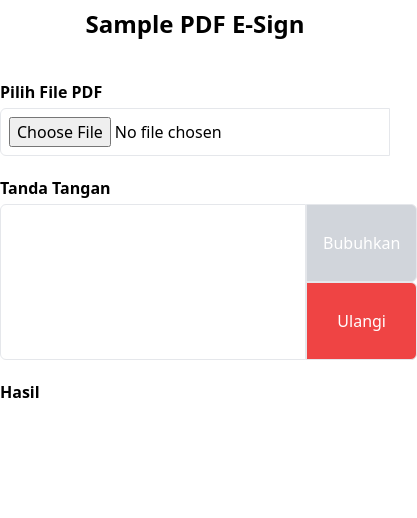
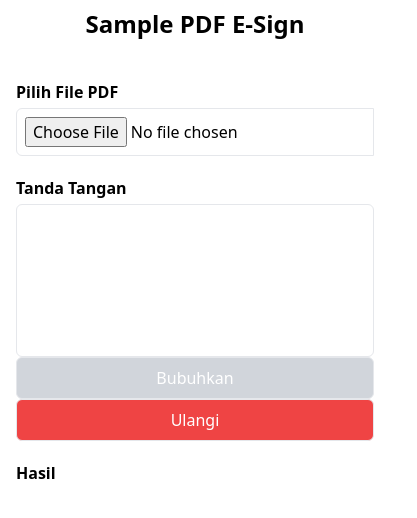
Before and after one commit to arifintajul4/sample-pdf-esign, a React (Vite) app: page / in a window 390 px wide. Shown: the top 518 px of the page, 417 px wide, since content can reach past the window. Built offline with nearby package versions, Linux system fonts and the light colour scheme.

Commit message:
fix for mobile

```diff
--- a/src/App.jsx
+++ b/src/App.jsx
@@ -183,7 +183,7 @@ function App() {
       <h1 className="font-bold text-center text-2xl mt-2 mb-10">
         Sample PDF E-Sign
       </h1>
-      <div className="max-w-3xl mx-auto space-y-5">
+      <div className="max-w-3xl mx-auto space-y-5 px-4">
         <div>
           <p className="mb-1 font-semibold">Pilih File PDF</p>
           <div className="flex">
@@ -198,7 +198,7 @@ function App() {
         </div>
         <div>
           <p className="mb-1 font-semibold">Tanda Tangan</p>
-          <div className="flex justify-between ">
+          <div className="sm:flex justify-between md:flex">
             <canvas
               ref={canvasRef}
               onMouseDown={handleMouseDown}
@@ -207,20 +207,20 @@ function App() {
               onTouchStart={handleTouchStart}
               onTouchMove={handleTouchMove}
               onTouchEnd={handleTouchEnd}
-              className="w-full border rounded-md h-fit rounded-tr-none rounded-br-none"
+              className="w-full border rounded-md h-fit sm:rounded-tr-none sm:rounded-br-none"
               id="signatureCanvas"
             ></canvas>
             <div className="flex flex-col">
               <button
                 disabled={isLoading || !selectedFile}
                 onClick={handleAddSignature}
-                className="px-4 h-full disabled:bg-gray-300 disabled:cursor-not-allowed py-2 rounded-md border rounded-tl-none rounded-bl-none bg-green-500 text-white"
+                className="px-4 h-full disabled:bg-gray-300 disabled:cursor-not-allowed py-2 rounded-md border sm:rounded-tl-none sm:rounded-bl-none bg-green-500 text-white"
               >
                 Bubuhkan
               </button>
               <button
                 onClick={handleClearSignature}
-                className="px-4 h-full py-2 rounded-md rounded-tl-none rounded-bl-none border bg-red-500 text-white"
+                className="px-4 h-full py-2 rounded-md sm:rounded-tl-none sm:rounded-bl-none border bg-red-500 text-white"
               >
                 Ulangi
               </button>
```
